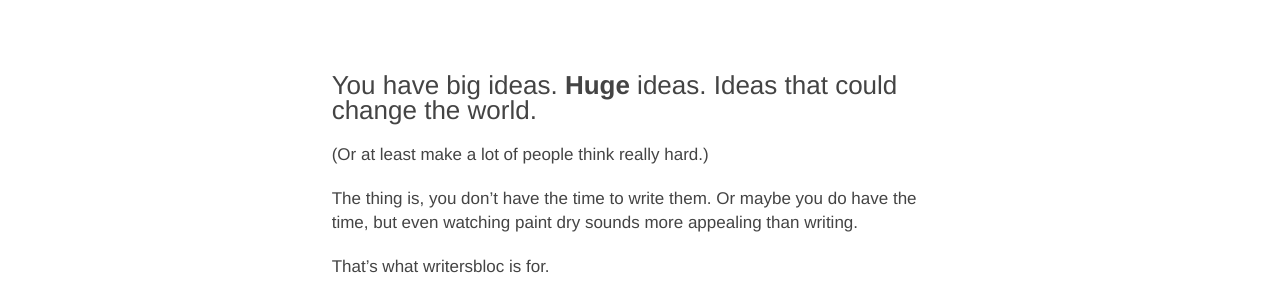
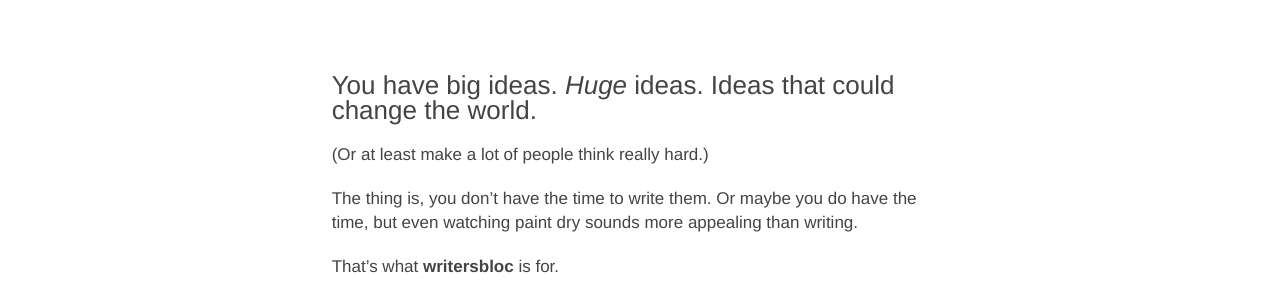
Before and after one commit to mayaitah/mayaitah.github.io, a plain HTML site: page index.html in a window 1280 px wide. Shown: the part 598-894 px from the top of the page. Drawn offline with nearby package versions, Linux system fonts and the light colour scheme; a script that the page names is missing.

Commit message:
Made some stuff bold

```diff
--- a/index.html
+++ b/index.html
@@ -95,14 +95,14 @@
 				<div class="container">
 					<div class="row react letter">
 						<div class="col-md-8 col-md-offset-2 col-sm-10 col-sm-offset-1">
-							<h3 class="header">You have big ideas. <strong>Huge</strong> ideas. Ideas that could change the world.</h3>
+							<h3 class="header">You have big ideas. <i>Huge</i> ideas. Ideas that could change the world.</h3>
 							<p class="">(Or at least make a lot of people think really hard.)</p>
 
 
 
 							<p>The thing is, you don’t have the time to write them. Or maybe you do have the time, but even watching paint dry sounds more appealing than writing. </p>
 
-							<p>That’s what writersbloc is for. </p>
+							<p>That’s what <strong>writersbloc</strong> is for. </p>
 
 							<p>Chat with one of us by email or phone. Outline your ideas, tell us who your audience is, and let us know if you’re going for a particular tone or voice. </p>
 
```
